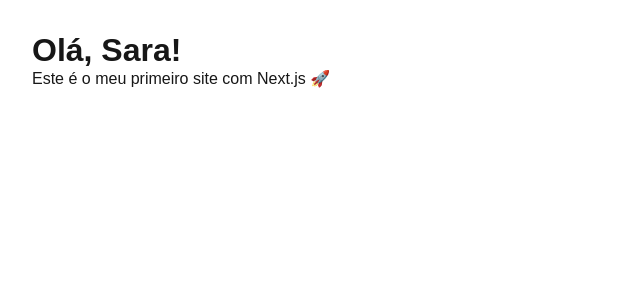
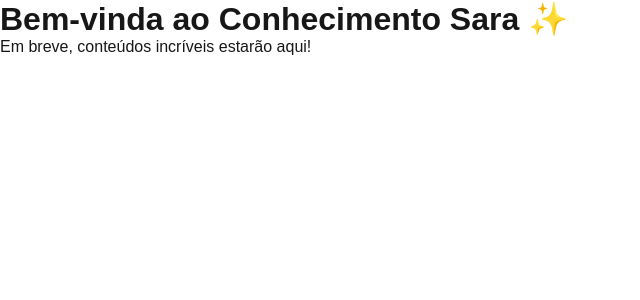
Before and after one commit to fisiosaracavazotti-wq/meu-app, a Next.js app: page / in a window 1280 px wide. Shown: the top 300 px of the page, without its empty margins (0-640 px from the left). Built offline with nearby package versions, Linux system fonts and the light colour scheme.

Commit message:
atualizando a home

```diff
--- a/src/pages/index.js
+++ b/src/pages/index.js
@@ -1,8 +1,8 @@
 export default function Home() {
   return (
-    <div style={{ padding: '2rem' }}>
-      <h1>Olá, Sara!</h1>
-      <p>Este é o meu primeiro site com Next.js 🚀</p>
-    </div>
+    <main>
+      <h1>Bem-vinda ao Conhecimento Sara ✨</h1>
+      <p>Em breve, conteúdos incríveis estarão aqui!</p>
+    </main>
   )
 }
```
